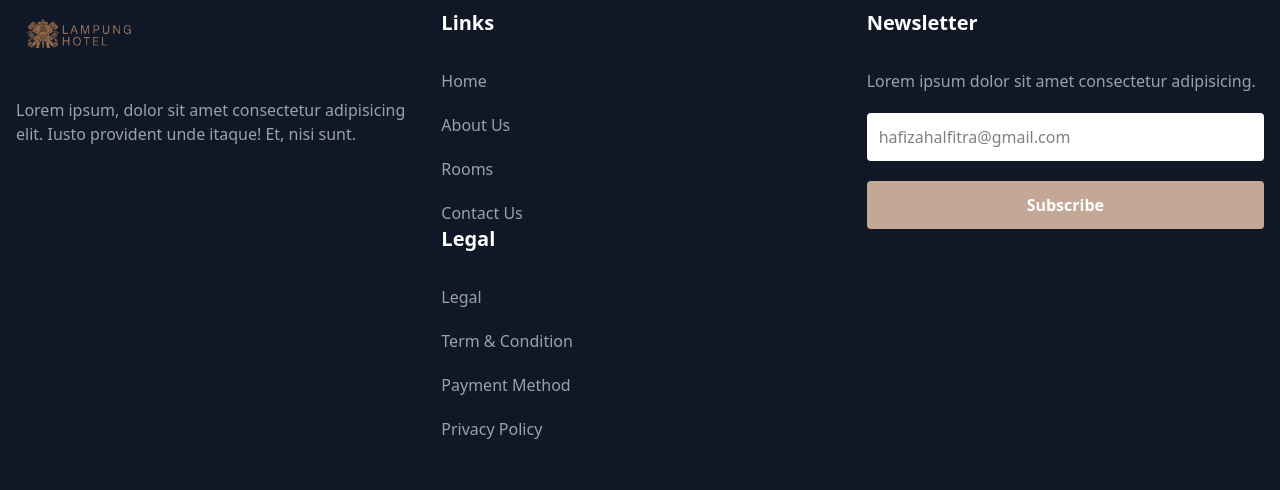
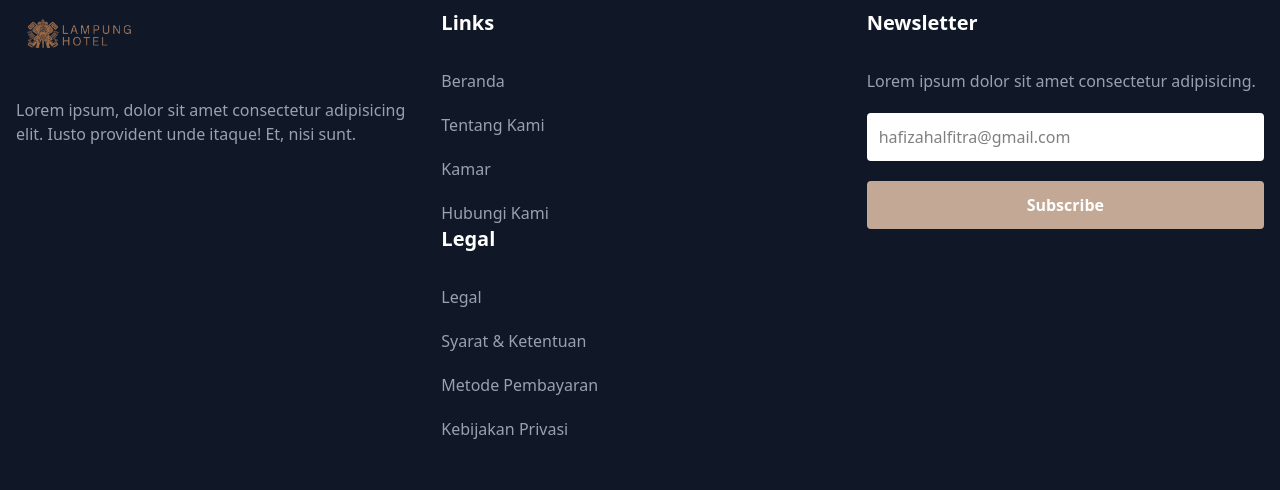
Before and after one commit to hafizahalfitra/booking-hotel, a Next.js app in the folder WEB/: page / in a window 1280 px wide. Shown: the part 2067-2557 px from the top of the page. Built offline with nearby package versions, Linux system fonts and the light colour scheme.

Commit message:
memperbarui navbar dan footer

```diff
--- a/WEB/components/footer.tsx
+++ b/WEB/components/footer.tsx
@@ -21,16 +21,16 @@ const Footer = () => {
                                 <h4 className="mb-8 text-xl font-semibold text-white">Links</h4>
                                 <ul className="list-item space-y-5 text-gray-400">
                                     <li>
-                                        <Link href="/">Home</Link>
+                                        <Link href="/">Beranda</Link>
                                     </li>
                                     <li>
-                                        <Link href="/about">About Us</Link>
+                                        <Link href="/about">Tentang Kami</Link>
                                     </li>
                                     <li>
-                                        <Link href="/room">Rooms</Link>
+                                        <Link href="/room">Kamar</Link>
                                     </li>
                                     <li>
-                                        <Link href="/contact">Contact Us</Link>
+                                        <Link href="/contact">Hubungi Kami</Link>
                                     </li>
                                 </ul>
                             </div>
@@ -41,13 +41,13 @@ const Footer = () => {
                                         <Link href="#">Legal</Link>
                                     </li>
                                     <li>
-                                        <Link href="#">Term & Condition</Link>
+                                        <Link href="#">Syarat & Ketentuan</Link>
                                     </li>
                                     <li>
-                                        <Link href="#">Payment Method</Link>
+                                        <Link href="#">Metode Pembayaran</Link>
                                     </li>
                                     <li>
-                                        <Link href="#">Privacy Policy</Link>
+                                        <Link href="#">Kebijakan Privasi</Link>
                                     </li>
                                 </ul>
                             </div>
--- a/WEB/components/hero.tsx
+++ b/WEB/components/hero.tsx
@@ -12,7 +12,7 @@ const Hero = () => {
             <div className="relative flex flex-col justify-center items-center h-full text-center">
                 <h1 className="text-7xl font-extrabold leading-tight mb-3 capitalize">Pesan Kamar
                     Mewah Anda</h1>
-                <p className="text-xl text-gray-300 mb-8">Dapatkan Penawaran Spesial Hanya Untuk Anda Hari Ini.</p>
+                <p className="text-xl text-gray-300 mb-8">Dapatkan Penawaran Spesial Hotel Bandar Lampung Hanya Untuk Anda Hari Ini.</p>
                 <div className="flex gap-5">
                     <Link href="/room" className="bg-[#C2A895] text-white hover:bg-[#b39683]
                     py-2.5 px-6 md:px-10 text-lg font-semibold hover:scale-105 hover:shadow-lg"
--- a/WEB/components/navbar/navlink.tsx
+++ b/WEB/components/navbar/navlink.tsx
@@ -15,8 +15,7 @@ const Navlink = () => {
         <div className={clsx("w-full md:block md:w-auto", {
             "hidden": !open
         })}>
-            <ul className=
-            "flex flex-col font-semibold text-sm uppercase p-4 mt-4 rounded-sm
+            <ul className="flex flex-col font-semibold text-sm uppercase p-4 mt-4 rounded-sm
             bg-gray-50 md:flex-row md:items-center md:space-x-10 md:p-0 md:mt-0 md:border-0
             md:bg-white">
                 <li>
```
